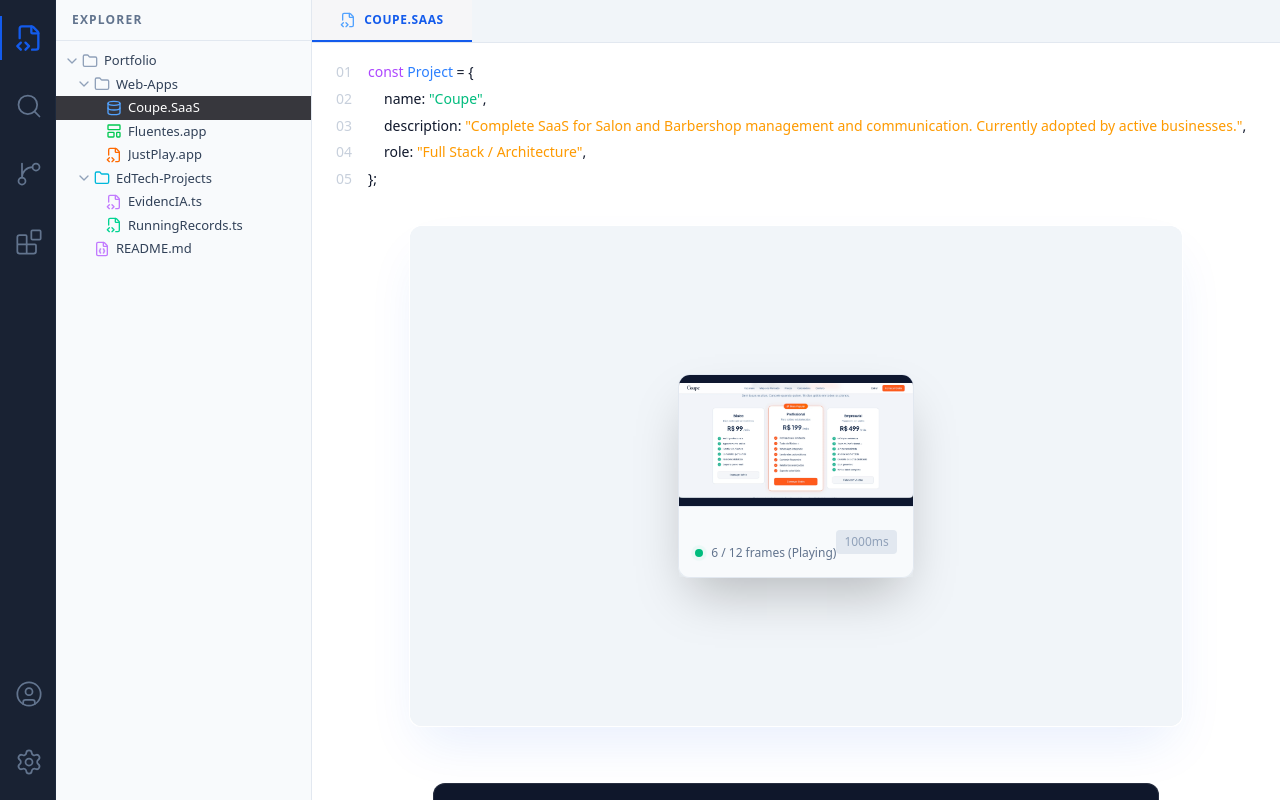
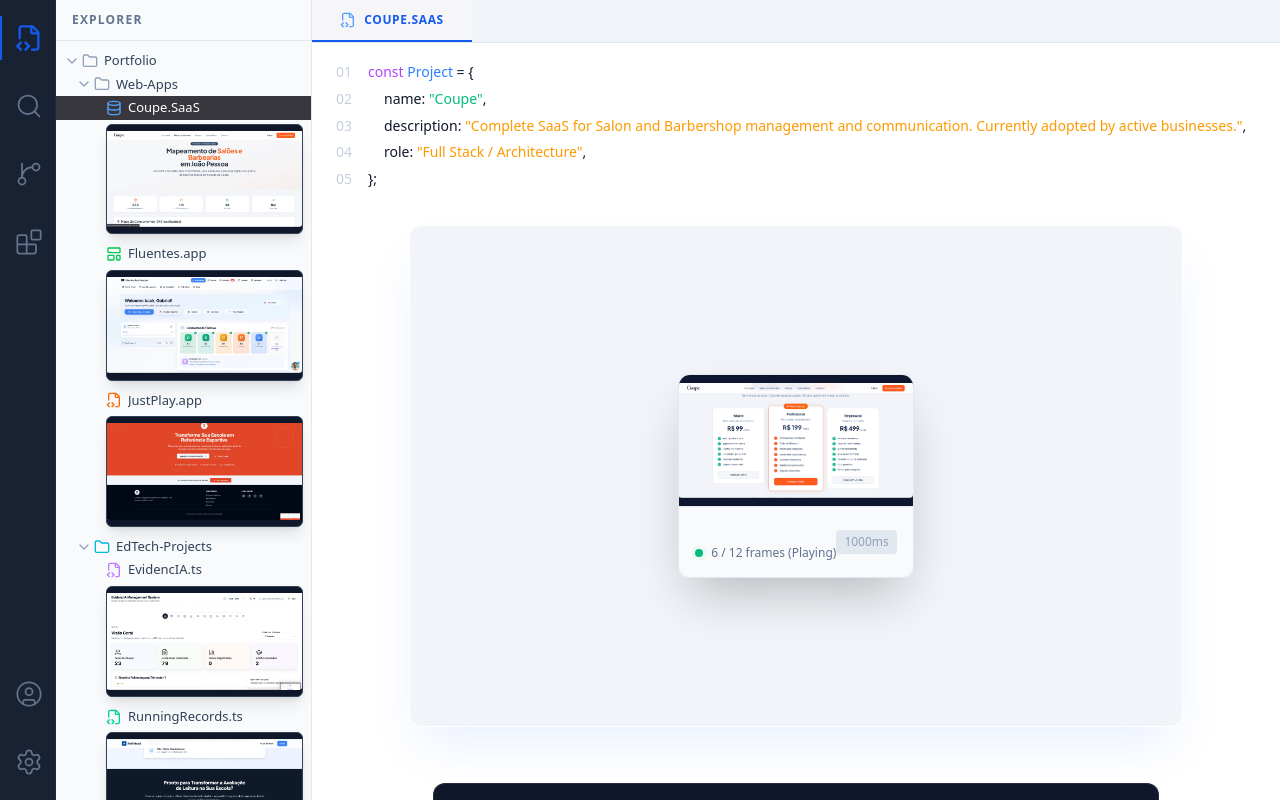
Before and after one commit to carulla/Portfolio, a Next.js app: page /Portfolio/projects/coupe in a window 1280 px wide. Built offline with nearby package versions, Linux system fonts and the light colour scheme.

Commit message:
feat: Display file explorer item preview continuously instead of only on hover.

```diff
--- a/components/ui/file-explorer-item.tsx
+++ b/components/ui/file-explorer-item.tsx
@@ -34,11 +34,12 @@
     previewFrames,
 }: FileExplorerItemProps) {
     const [currentFrame, setCurrentFrame] = useState(0);
-    const [isHovered, setIsHovered] = useState(false);
+    const [showPreview, setShowPreview] = useState(true);
+    const [isHovered, setIsHovered] = useState(false); // Kept for other hover effects if needed
     const intervalRef = useRef<NodeJS.Timeout | null>(null);
 
     useEffect(() => {
-        if (isHovered && previewFrames && previewFrames.length > 0) {
+        if (showPreview && previewFrames && previewFrames.length > 0) {
             intervalRef.current = setInterval(() => {
                 setCurrentFrame(prev => (prev + 1) % previewFrames.length);
             }, 800);
@@ -94,8 +95,6 @@
     return (
         <div
             className="flex flex-col"
-            onMouseEnter={() => setIsHovered(true)}
-            onMouseLeave={() => setIsHovered(false)}
         >
             <div
                 onClick={onClick}
@@ -115,7 +114,7 @@
             </div>
 
             {/* Animated mini preview on hover */}
-            {previewFrames && previewFrames.length > 0 && isHovered && (
+            {previewFrames && previewFrames.length > 0 && showPreview && (
                 <div
                     style={{ marginLeft: `${(depth * 12) + 26}px` }}
                     className="mr-2 mt-1 mb-2 rounded-md overflow-hidden border border-slate-700 shadow-lg aspect-[16/9] relative bg-slate-900 max-w-[200px]"
```
